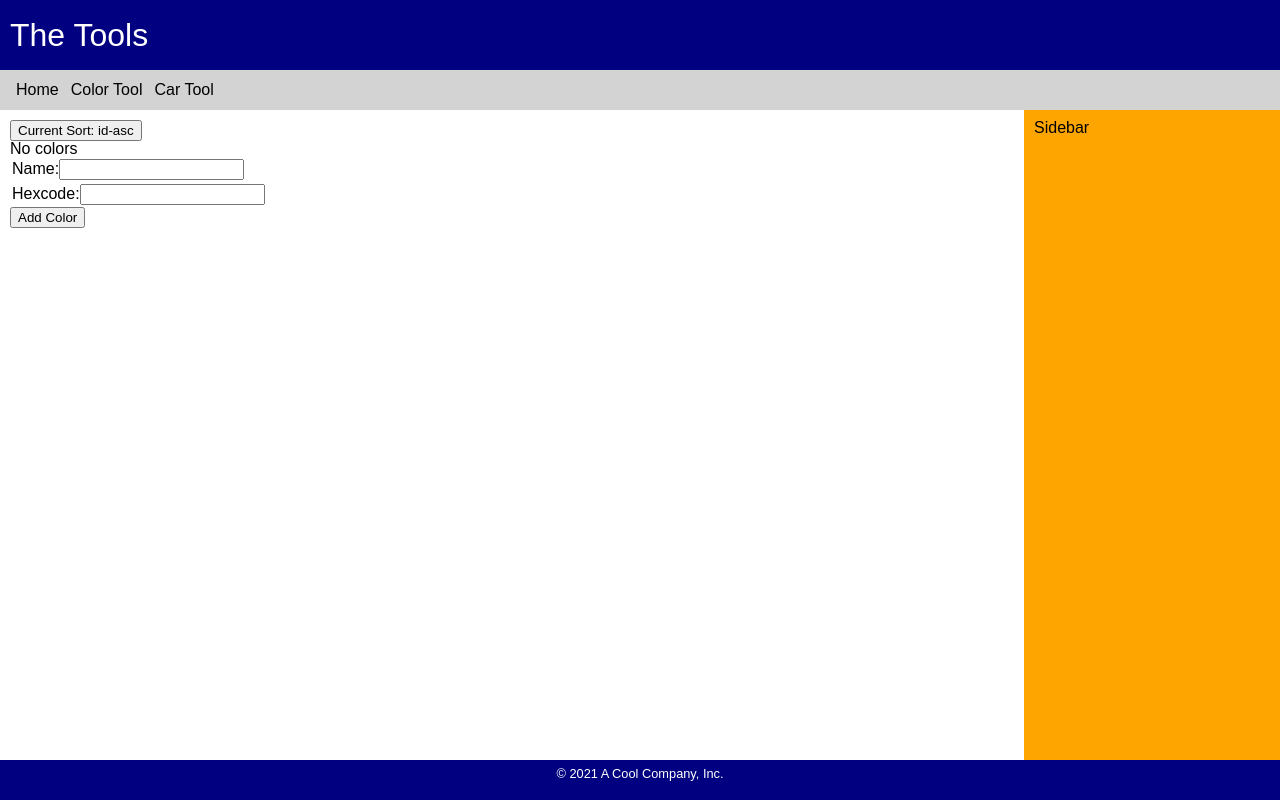
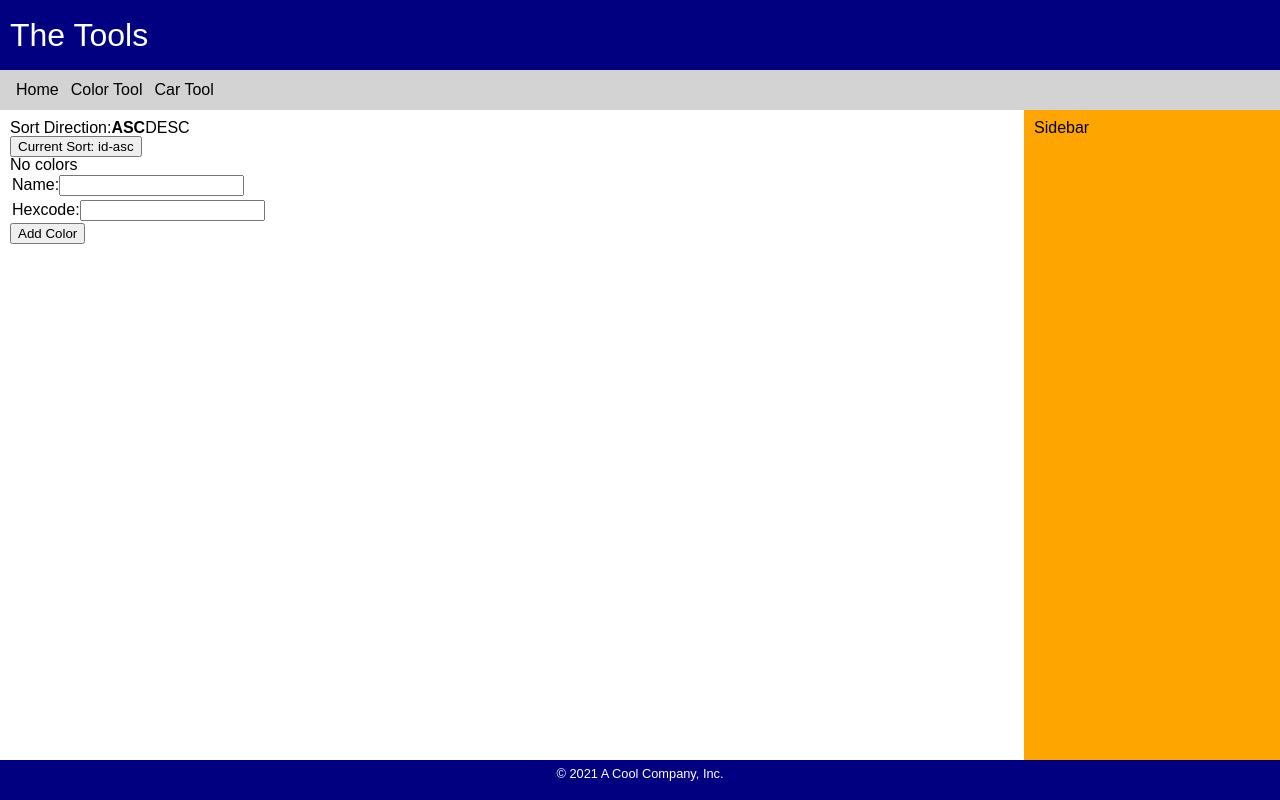
Before and after one commit to t4d-classes/bootcamp_11292021, a React (Create React App) app in the folder demo-app/: page /color-tool in a window 1280 px wide. Built offline with nearby package versions, Linux system fonts and the light colour scheme.

Commit message:
add code demos

```diff
--- a/demo-app/src/components/ColorTool.js
+++ b/demo-app/src/components/ColorTool.js
@@ -10,6 +10,12 @@ export const ColorTool = () => {
 
   return (
     <>
+      <div>
+        Sort Direction:
+        <span style={{fontWeight: store.sortDir === 'asc' ? 'bold' : 'normal'}}>ASC</span>
+        <span style={{fontWeight: store.sortDir === 'desc' ? 'bold' : 'normal'}}>DESC</span>
+      </div>
+
       <button type="button" onClick={store.sortColors}>
         Current Sort: {store.sortCol}-{store.sortDir}</button>
       <ColorList colors={store.sortedColors} onDeleteColor={store.deleteColor} />
```
